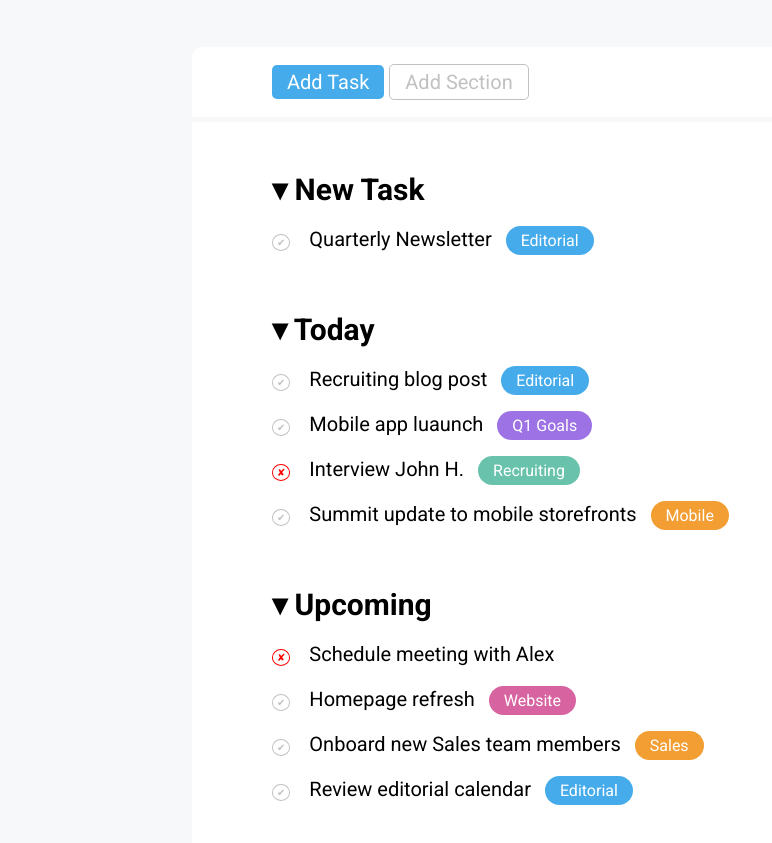
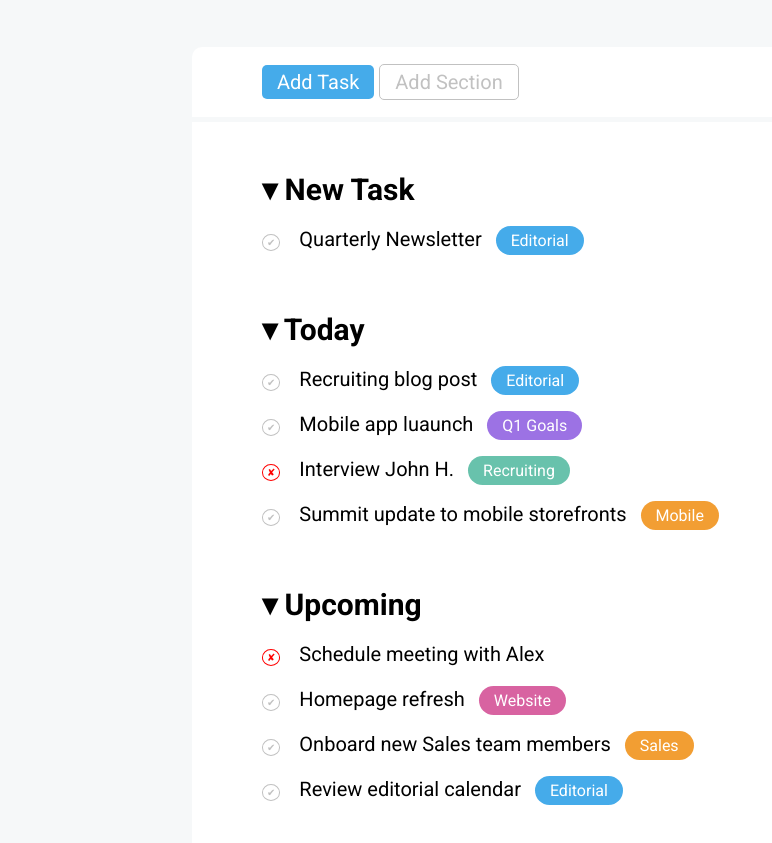
Before and after one commit to AndreaCasentini93/html-css-toboolist, a plain HTML site: page index.html in a window 1280 px wide. Shown: the part 103-946 px from the top of the page, without its empty margins (0-772 px from the left). Drawn offline with Linux system fonts and the light colour scheme.

Commit message:
H2 margin-top

```diff
--- a/css/style.css
+++ b/css/style.css
@@ -10,10 +10,6 @@ body>div {
     background-color: #F6F8F9;
     width: 100vw;
     height: 100%;
-}
-
-section>div {
-    margin-left: 80px;
 }
 
 .button_type1 {
@@ -88,6 +84,10 @@ header>span {
 }
 
 /* body page */
+section>div {
+    margin-left: 70px;
+}
+
 main>section:first-of-type {
     background-color: white;
     width: 70%;
@@ -122,7 +122,8 @@ main>section:last-of-type {
     margin: 0px auto;
 }
 h2 {
-    padding-top: 50px;
+    display: inline-block;
+    margin-top: 50px;
     font-size: 30px;
     margin-bottom: 10px;
 }
```
